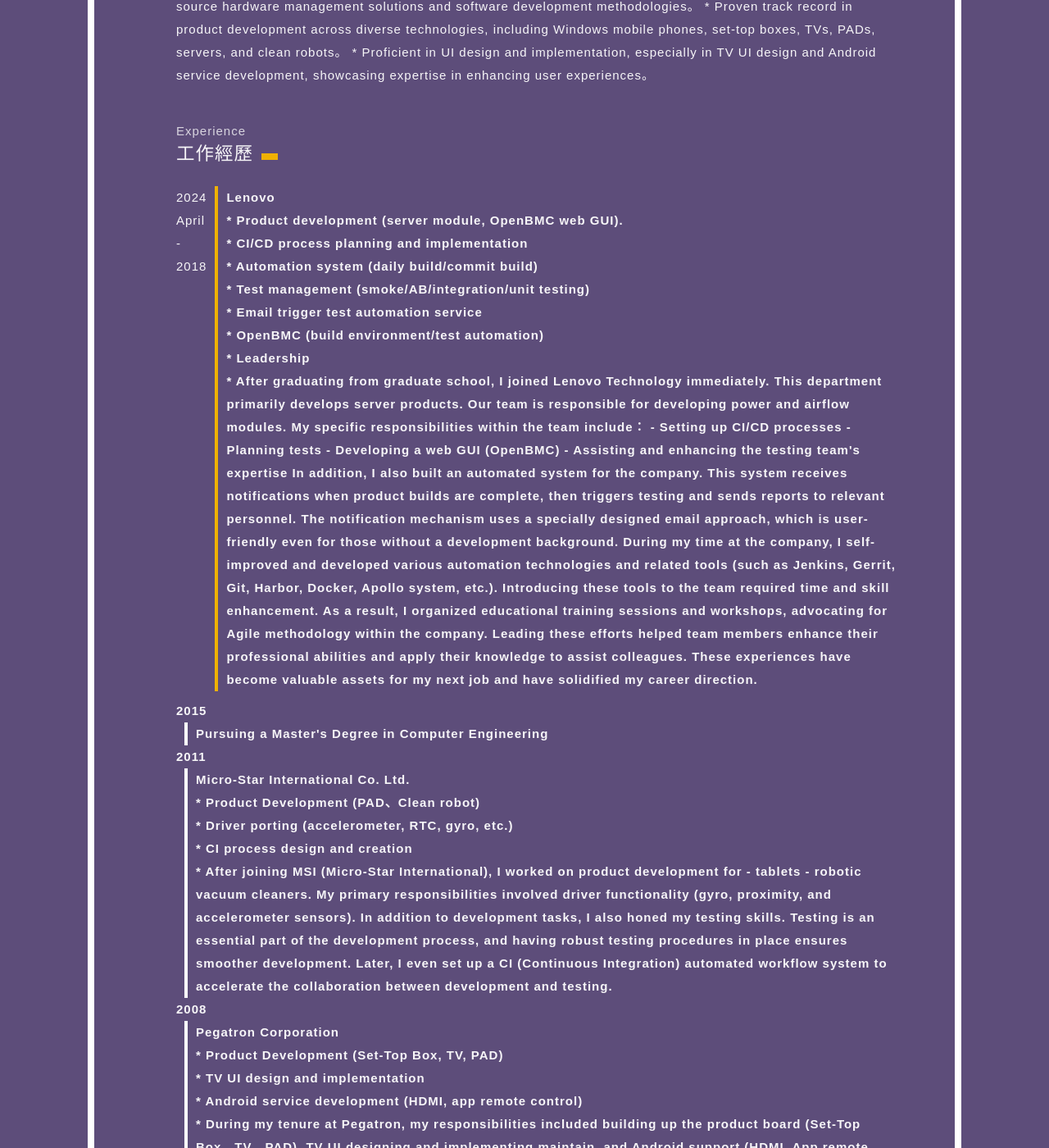
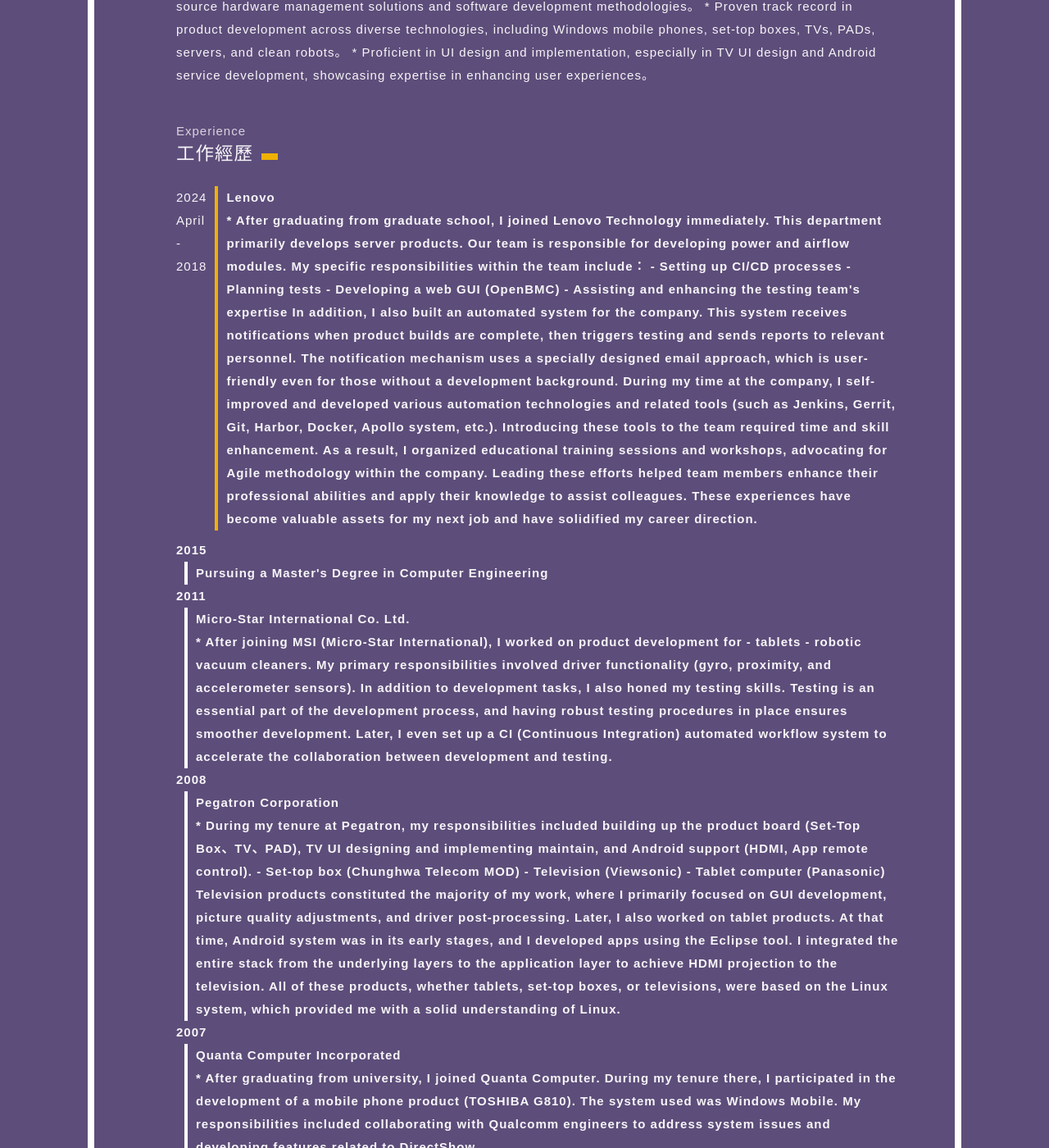
Before and after one commit to gitmaruneko/gitmaruneko.github.io, a Jekyll site: the page personal_detail.html, which Jekyll copies as it is, in a window 1280 px wide and 1400 px high, scrolled down 639 px. Shown: the whole window at 82% size. Built offline with Jekyll 4.4.1, drawn with Linux system fonts in a browser that asks for light colours; some of the changed text lies outside the part shown.

Commit message:
Add detail work history

```diff
--- a/personal_detail.html
+++ b/personal_detail.html
@@ -33,13 +33,6 @@
         <li class="year">2024 April - 2018
           <ul>
               <li><b>Lenovo</bb></li>
-              <li>* Product development (server module, OpenBMC web GUI).</li>
-              <li>* CI/CD process planning and implementation</li>
-              <li>* Automation system (daily build/commit build)</li>
-              <li>* Test management (smoke/AB/integration/unit testing)</li>
-              <li>* Email trigger test automation service</li>
-              <li>* OpenBMC (build environment/test automation)</li>
-              <li>* Leadership</li>
               <li>* After graduating from graduate school, I joined Lenovo Technology immediately.
                     This department primarily develops server products.
                     Our team is responsible for developing power and airflow modules.
@@ -72,9 +65,6 @@
         <li class="year">2011
           <ul>
               <li><b>Micro-Star International Co. Ltd.</b></li>
-              <li>* Product Development (PAD、Clean robot)</li>
-              <li>* Driver porting (accelerometer, RTC, gyro, etc.)</li>
-              <li>* CI process design and creation</li>
               <li>* After joining MSI (Micro-Star International), I worked on product development for
                     - tablets
                     - robotic vacuum cleaners.
@@ -90,9 +80,6 @@
         <li class="year">2008
           <ul>
             <li><b>Pegatron Corporation</b></li>
-            <li> * Product Development (Set-Top Box, TV, PAD)</li>
-            <li> * TV UI design and implementation</li>
-            <li> * Android service development (HDMI, app remote control)</li>
             <li>* During my tenure at Pegatron, my responsibilities included building up the product board
                   (Set-Top Box、TV、PAD),
                   TV UI designing and implementing maintain, and Android support (HDMI, App remote control).
@@ -112,7 +99,6 @@
         <li class="year">2007
           <ul>
             <li><b>Quanta Computer Incorporated</b></li>
-            <li>* Responsible for the development of Windows mobile phones and vendor support</li>
             <li>* After graduating from university, I joined Quanta Computer.
                   During my tenure there, I participated in the development of a mobile phone product (TOSHIBA G810).
                   The system used was Windows Mobile. My responsibilities included collaborating with Qualcomm
```
